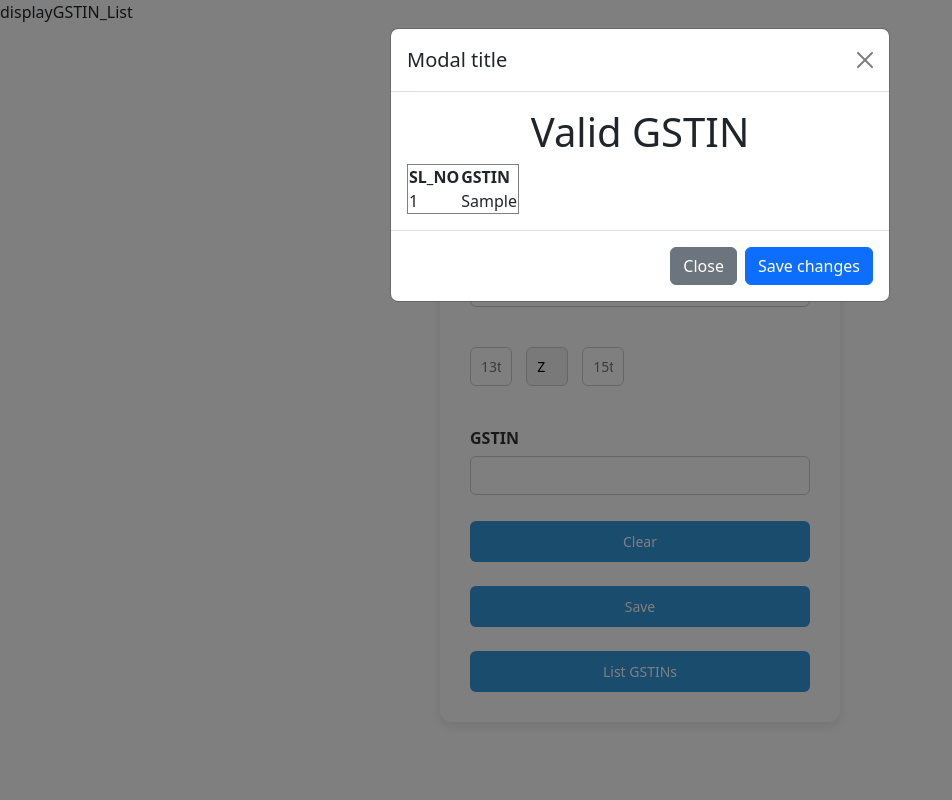
After one commit to PranavEmbran/ProjectIgnite, a CodeIgniter app: page /ProjectIgnite/index.php/gstvalidation/displayGSTIN_List in a window 1280 px wide. The commit adds this page. Shown: the whole page, without its empty margins (0-952 px from the left). Run offline with CodeIgniter, Linux system fonts and the light colour scheme; tables that the repository leaves empty or names only in its code hold one stand-in row (values such as "Sample post").

Commit message:
Committed GSTIN with unfinished modal.

```diff
--- a/application/controllers/gstValidation.php
+++ b/application/controllers/gstValidation.php
@@ -12,6 +12,7 @@ class GstValidation extends CI_Controller
     public function index()
     {
         $this->load->view("gst_view");
+        // $this->load->view("listGST_view");
     }
 
     public function insertGSTIN()
@@ -22,5 +23,16 @@ class GstValidation extends CI_Controller
             redirect('GstValidation');
         }
     }
+
+    public function displayGSTIN_List()
+    {
+        echo "displayGSTIN_List";
+
+        $data['validGSTIN'] = $this->gst_model->display_valid_gstin();
+
+        $this->load->view("gst_view");
+        $this->load->view("listGST_view", $data);
+
+    }
 }
 ?>
--- a/application/models/gst_model.php
+++ b/application/models/gst_model.php
@@ -12,5 +12,15 @@ class gst_model extends CI_Model
         VALUES (?)";
         $this->db->query($sql, [$data['validGSTIN']]);
     }
+
+    public function display_valid_gstin()
+    {
+        $sql = "Select SL_ID, GSTIN from gstin_list";
+
+        $query = $this->db->query($sql);
+        return $query->result_array();
+
+        // return $this->db->query($sql);
+    }
 }
 ?>
--- a/application/views/gst_view.php
+++ b/application/views/gst_view.php
@@ -67,13 +67,24 @@
         <br><br>
 
         <label for="gstin">GSTIN</label>
-        <input type="text" id="gstin" name="gstinName" value="" maxlength="15" oninput="this.value = this.value.toUpperCase();" required>
+        <input type="text" id="gstin" name="gstinName" value="" maxlength="15"
+            oninput="this.value = this.value.toUpperCase();" required>
         <label id="gstinLabel"></label>
 
         <input type="button" onclick="clearForm()" value="Clear">
         <br><br>
 
         <input type="submit" name="saveGSTIN" value="Save">
+        <br><br>
+
+        <input type="button" onclick="window.location.href='<?= site_url('GstValidation/displayGSTIN_List') ?>'" value="List GSTINs">
+
+        <!-- <a href="<?= site_url('GstValidation/displayGSTIN_List') ?>" class="btn btn-primary">
+            List GSTINs
+        </a> -->
+
+
+
 
         <script>
             let stateSelect = document.getElementById("state");
--- /dev/null
+++ b/application/views/listGST_view.php
@@ -0,0 +1,70 @@
+<!DOCTYPE html>
+<html lang="en">
+<head>
+    <meta charset="UTF-8">
+    <meta name="viewport" content="width=device-width, initial-scale=1.0">
+    <title>Document</title>
+    <link href="https://cdn.jsdelivr.net/npm/bootstrap@5.3.6/dist/css/bootstrap.min.css" rel="stylesheet" integrity="sha384-4Q6Gf2aSP4eDXB8Miphtr37CMZZQ5oXLH2yaXMJ2w8e2ZtHTl7GptT4jmndRuHDT" crossorigin="anonymous">
+
+    <script src="https://cdn.jsdelivr.net/npm/bootstrap@5.3.6/dist/js/bootstrap.bundle.min.js" integrity="sha384-j1CDi7MgGQ12Z7Qab0qlWQ/Qqz24Gc6BM0thvEMVjHnfYGF0rmFCozFSxQBxwHKO" crossorigin="anonymous"></script>
+    <script>
+//         const myModal = document.getElementById('myModal')
+// const myInput = document.getElementById('myInput')
+
+// myModal.addEventListener('shown.bs.modal', () => {
+//   myInput.focus()
+// })
+
+    </script>
+
+</head>
+<body>
+
+<div class="modal" tabindex="-1">
+  <div class="modal-dialog">
+    <div class="modal-content">
+      <div class="modal-header">
+        <h5 class="modal-title">Modal title</h5>
+        <button type="button" class="btn-close" data-bs-dismiss="modal" aria-label="Close"></button>
+      </div>
+      <div class="modal-body">
+        <!-- <p>Modal body text goes here.</p> -->
+        <!-- ********************************************************************** -->
+
+         <h1>Valid GSTIN</h1>
+    <table border="1">
+        <thead>
+            <tr>
+                <th>SL_NO</th>
+                <th>GSTIN</th>
+            </tr>
+        </thead>
+        <tbody>
+            <?php if(!empty($validGSTIN)): ?>
+            <?php foreach ($validGSTIN as $row): ?>
+                <tr>
+                    <td><?php echo $row['SL_ID']; ?></td>
+                    <td><?= $row['GSTIN']; ?></td>
+                </tr>
+                <?php endforeach;?>
+                <?php endif;?>
+        </tbody>
+    </table>
+        <!-- ********************************************************************** -->
+
+      </div>
+      <div class="modal-footer">
+        <button type="button" class="btn btn-secondary" data-bs-dismiss="modal">Close</button>
+        <button type="button" class="btn btn-primary">Save changes</button>
+      </div>
+    </div>
+  </div>
+</div>
+
+    <script>
+    const myModal = new bootstrap.Modal(document.querySelector('.modal'));
+    myModal.show();
+    </script>
+
+</body>
+</html>
```
Lines whose indentation alone changed are shown as unchanged.
